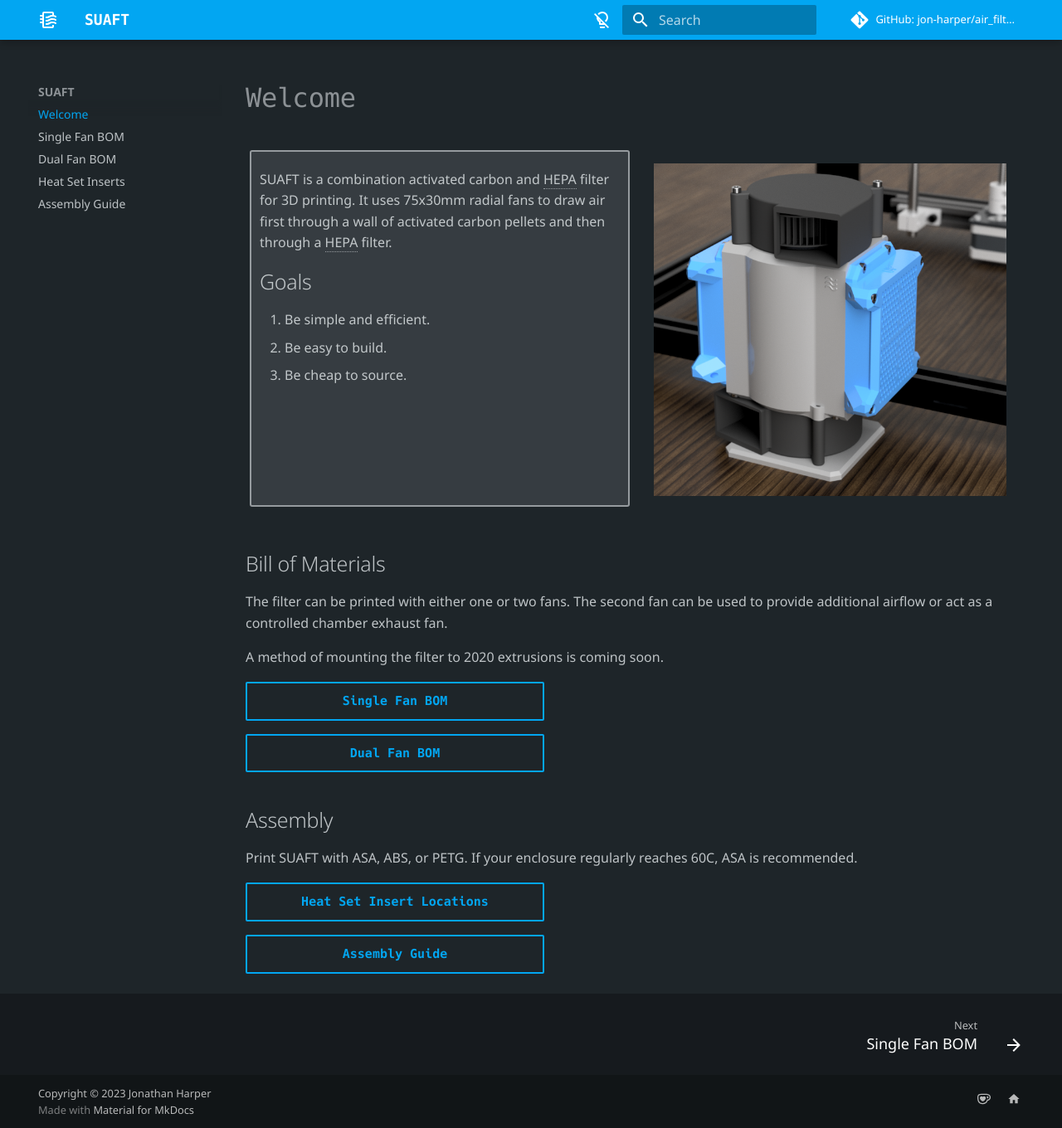
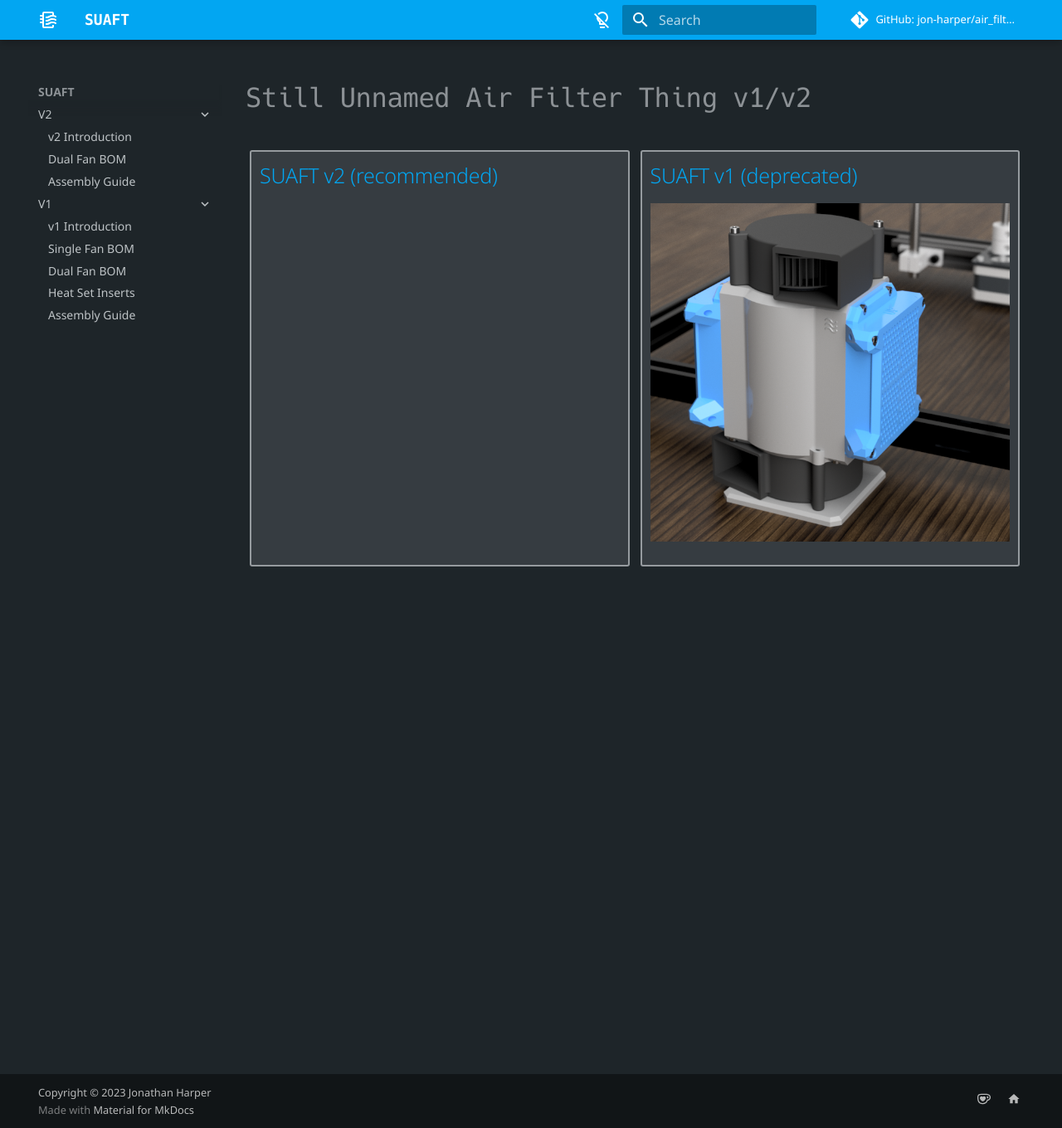
Before and after one commit to jon-harper/air_filter, an MkDocs documentation site: the page built from docs/index.md, in a window 1280 px wide and 1360 px high. Shown: the whole window at 83% size. Built offline with MkDocs 1.6.1 and Material for MkDocs 9.7.7, drawn with Linux system fonts in a browser that asks for light colours; comment, search, counter and statistics services are not loaded.

Commit message:
Reorg. Added v2 section.

```diff
--- a/docs/index.md
+++ b/docs/index.md
@@ -1,40 +1,18 @@
 ---
-title: Welcome
+title: Still Unnamed Air Filter Thing v1/v2
 summary: Landing page for the Still Unnamed Air Filter Thing
 authors: Jon Harper
-date: 2023-5-5
+date: 2024-7-31
 hide: toc
 ---
 
 <div markdown class="jh-grid-container jh-grid-2">
 <div markdown class="jh-card">
+## [SUAFT v2 (recommended)](v2/index.md)
+</div>
+<div markdown class="jh-card">
+## [SUAFT v1 (deprecated)](v1/index.md)
 
-SUAFT is a combination activated carbon and HEPA filter for 3D printing. It uses 75x30mm radial fans to draw air first through a wall of activated carbon pellets and then through a HEPA filter.
-
-## Goals
-
-1. Be simple and efficient.
-2. Be easy to build.
-3. Be cheap to source.
-</div>
-<div markdown class="jh-grid-img">
 ![SUAFT](assets/img/gallery/render.png)
 </div>
 </div>
-## Bill of Materials
-
-The filter can be printed with either one or two fans. The second fan can be used to provide additional airflow or act as a controlled chamber exhaust fan.
-
-A method of mounting the filter to 2020 extrusions is coming soon.
-
-[Single Fan BOM](single.md){ .md-button }
-
-[Dual Fan BOM](dual.md){ .md-button }
-
-## Assembly
-
-Print SUAFT with ASA, ABS, or PETG. If your enclosure regularly reaches 60C, ASA is recommended.
-
-[Heat Set Insert Locations](inserts.md){ .md-button }
-
-[Assembly Guide](assembly.md){ .md-button }
--- a/mkdocs.yml
+++ b/mkdocs.yml
@@ -70,8 +70,13 @@ plugins:
   - search
 
 nav:
-  - index.md
-  - single.md
-  - dual.md
-  - inserts.md
-  - assembly.md
+  - V2:
+    - v2/index.md
+    - v2/bom.md
+    - v2/assembly.md
+  - V1:
+    - v1/index.md
+    - v1/single.md
+    - v1/dual.md
+    - v1/inserts.md
+    - v1/assembly.md
```
Also changed, not shown: docs/v1/dual.md (added, +25 -0 lines), docs/v1/index.md (added, +40 -0 lines), docs/v2/assembly.md (added, +23 -0 lines), docs/v2/bom.md (renamed from docs/dual.md, +1 -1 lines), docs/v2/index.md (added, +46 -0 lines), docs/v1/assembly.md (renamed from docs/assembly.md), docs/v1/inserts.md (renamed from docs/inserts.md), docs/v1/single.md (renamed from docs/single.md).
